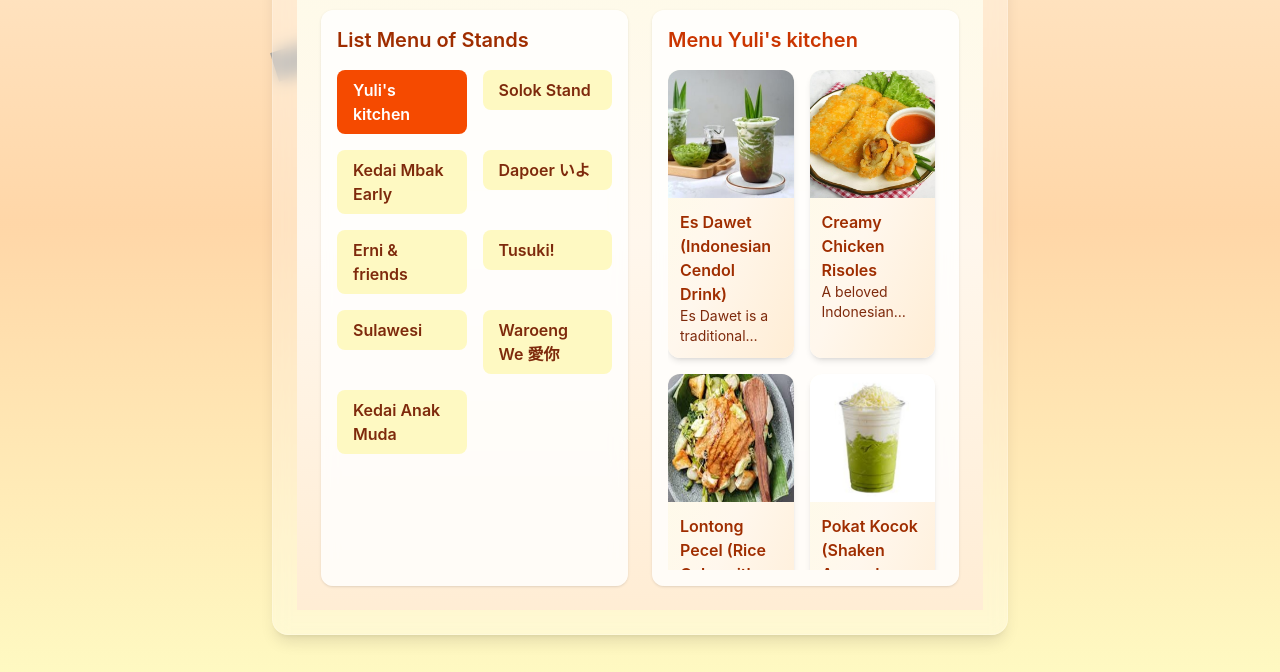
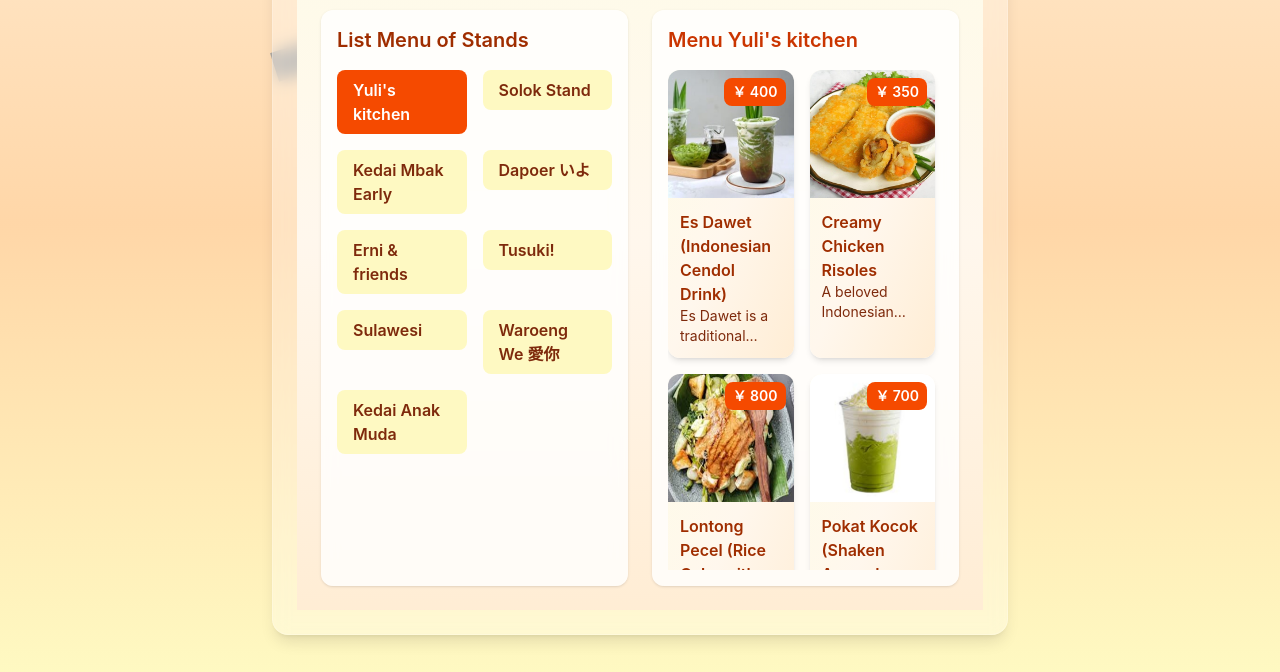
Before and after one commit to hendripermana2021/PPI-FE, a React (Vite) app: page /food in a window 1280 px wide. Shown: the part 227-899 px from the top of the page. Built offline with nearby package versions, Linux system fonts and the light colour scheme; grey boxes are pictures that could not be loaded; the HTML template or start-up script is replaced by a standard one.

Commit message:
update food

```diff
--- a/src/components/FoodStands.jsx
+++ b/src/components/FoodStands.jsx
@@ -182,7 +182,7 @@ const stands = [
         name: "Sate Ayam",
         img: "/imgfood/baqir/sateayam.jpg",
         desc: "Sate Ayam, or chicken satay, is a classic Indonesian street food that has been enjoyed for generations. Tender pieces of chicken are skewered and grilled over charcoal, then served with a rich, sweet, and savory peanut sauce. Historically, satay originated as a humble street snack, but it has grown to become a national favorite, representing the vibrant flavors and communal spirit of Indonesian cuisine. Enjoyed at festivals, family gatherings, or casual dinners, each bite tells a story of tradition and flavor.",
-        price: "3 Skewers - 350, 5 Skewers - 500",
+        price: "3 Skewers - ￥350, 5 Skewers - ￥500",
         ingredients: "Chicken, peanuts (allergen), shallots & garlic, soy-based soy sauce (potential allergen: soy), coriander, margarine (potential dairy allergen)",
       }
     ]
@@ -326,11 +326,11 @@ const FoodStands = () => {
             <h2 className="text-xl font-semibold mb-4 text-orange-700">
               Menu {currentStand?.name}
             </h2>
-           <div className="grid grid-cols-1 sm:grid-cols-2 gap-4 max-h-[500px] overflow-y-auto pr-2">
+            <div className="grid grid-cols-1 sm:grid-cols-2 gap-4 max-h-[500px] overflow-y-auto pr-2">
               {currentStand?.foods.map((food, index) => (
                 <div
                   key={index}
-                  className="rounded-xl bg-gradient-to-br from-yellow-50 via-orange-50 to-orange-100 shadow-md overflow-hidden hover:shadow-lg transition cursor-pointer"
+                  className="rounded-xl bg-gradient-to-br from-yellow-50 via-orange-50 to-orange-100 shadow-md overflow-hidden hover:shadow-lg transition cursor-pointer relative"
                 >
                   <img
                     src={food.img}
@@ -342,11 +342,17 @@ const FoodStands = () => {
                     <h3 className="font-semibold text-orange-800">{food.name}</h3>
                     <p className="text-sm text-orange-900 line-clamp-2">{food.desc}</p>
                   </div>
+                  {/* Price in the top right of the image */}
+                  <div className="absolute top-2 right-2 bg-orange-600 text-white px-2 py-1 rounded-lg text-sm font-semibold">
+                    ￥ {food.price}
+                  </div>
                 </div>
               ))}
             </div>
           </section>
         </div>
+
+
 
         {/* Popup Modal */}
         {selectedFood && (
```
